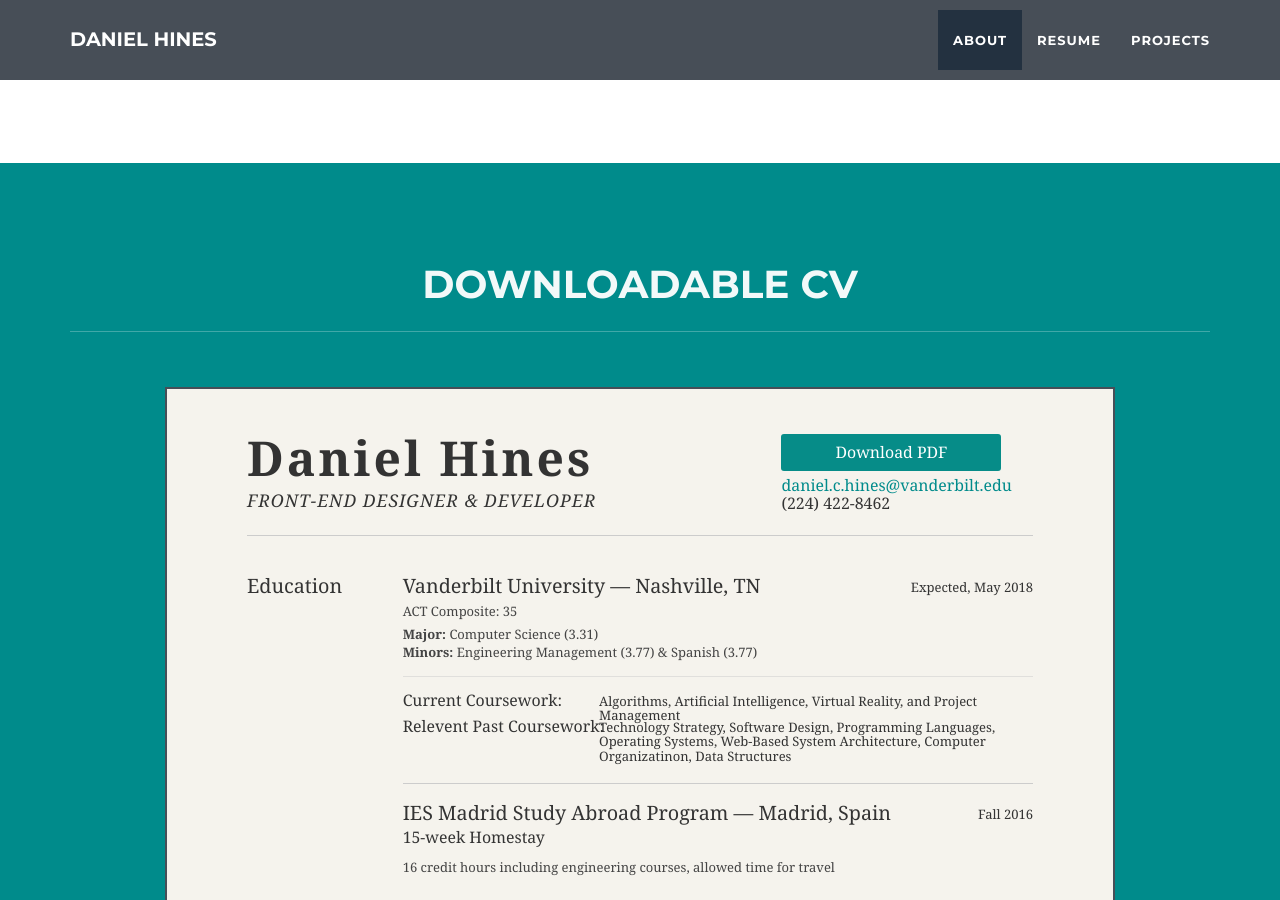
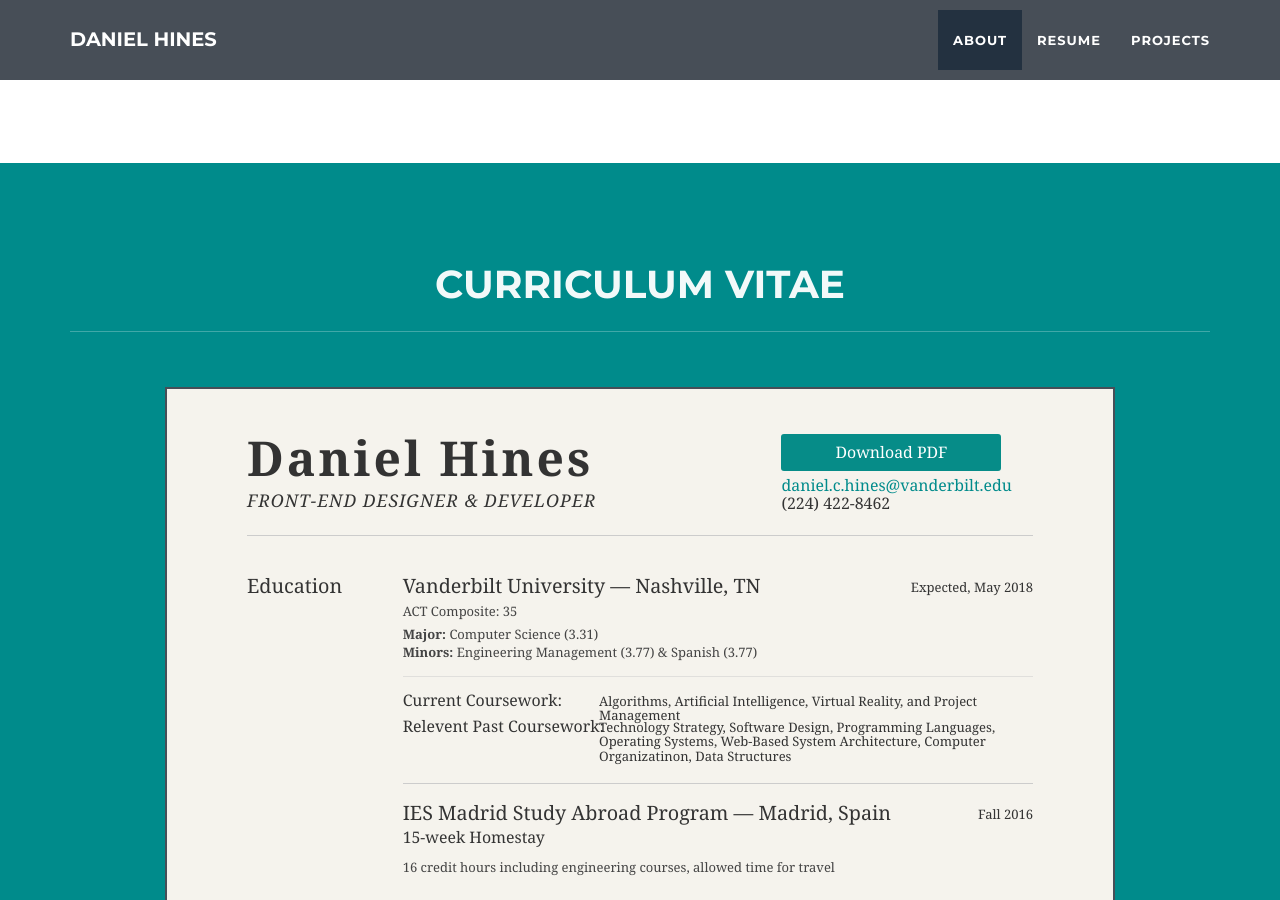
Before and after one commit to danielchines/danielchines.github.io, a Jekyll site: the page built from index.html, in a window 1280 px wide and 900 px high, scrolled down 1327 px. Built offline with Jekyll 4.4.1, drawn with Linux system fonts in a browser that asks for light colours.

Commit message:
Update cv.html

```diff
--- a/_includes/cv.html
+++ b/_includes/cv.html
@@ -3,7 +3,7 @@
         <div class="container">
             <div class="row">
                 <div class="col-lg-12 text-center">
-                    <h2 class="white">Downloadable CV</h2>
+                    <h2 class="white">Curriculum Vitae</h2>
                 </div>
             </div>
             <div class="row">
```
